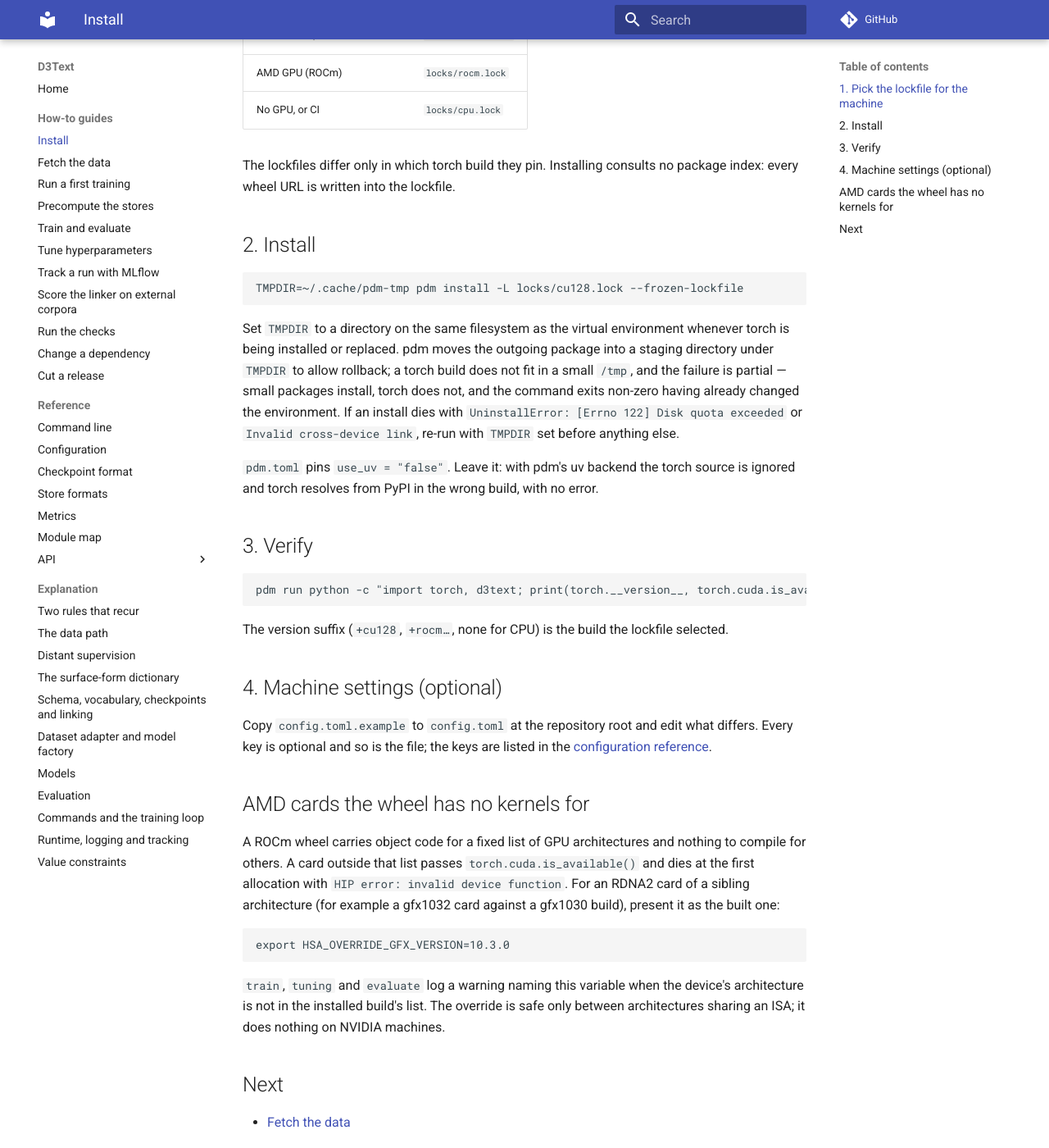
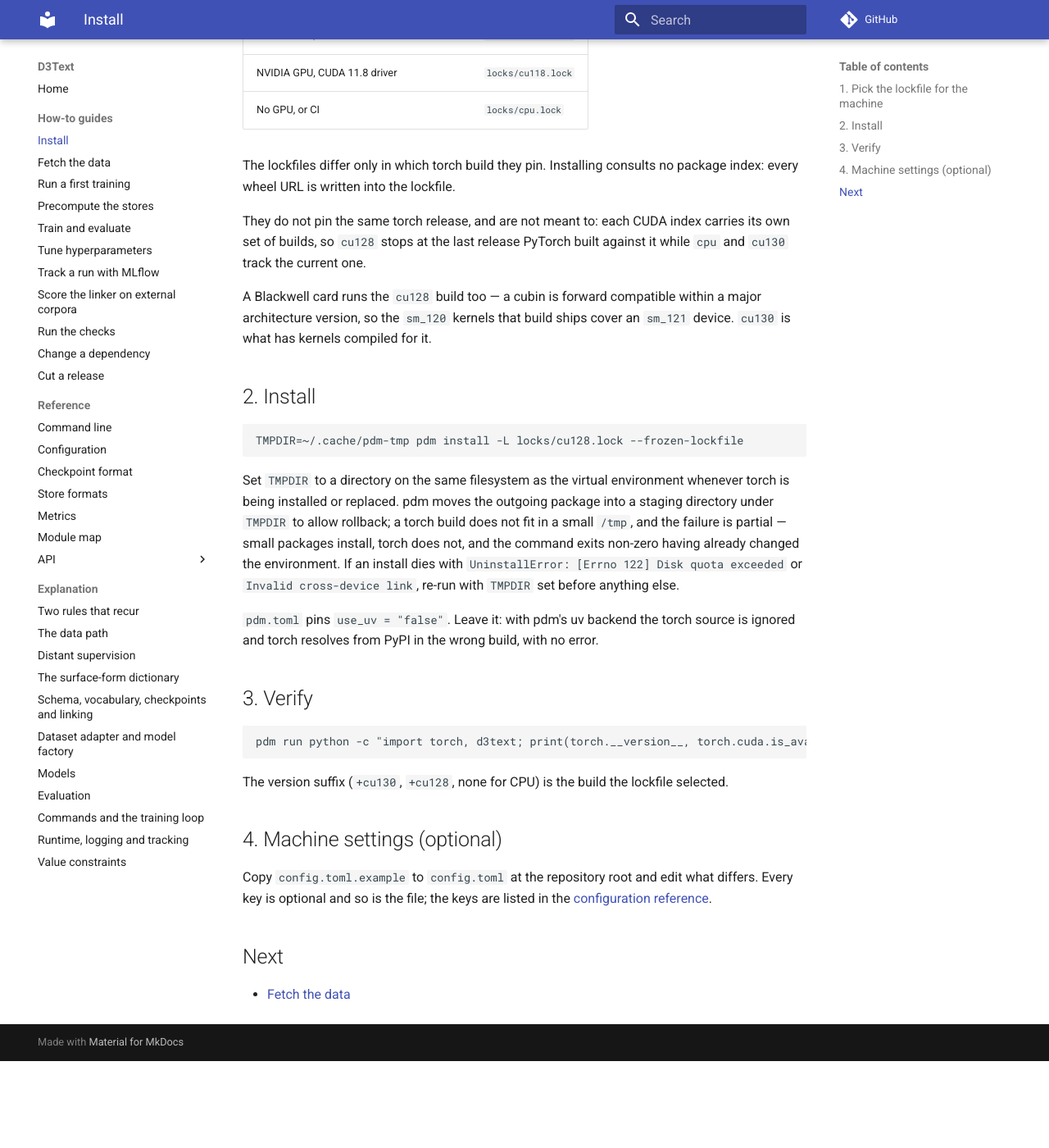
Before and after one commit to manuquadros/d3text, an MkDocs documentation site: the page built from docs/how-to/install.md, in a window 1280 px wide and 1400 px high, scrolled down 434 px. Shown: the whole window at 82% size. Built offline with MkDocs 1.6.1 and Material for MkDocs 9.7.7, drawn with Linux system fonts in a browser that asks for light colours; comment, search, counter and statistics services are not loaded; after the commit the page ends 1728 px from its top, so only the background shows below that; some of the changed text lies outside the part shown.

Commit message:
build: lock a cu130 flavour for Blackwell, retire the ROCm one
The GB10 is compute capability 12.1. The cu128 build ships no sm_121
kernels and runs there only by cubin forward compatibility within the
major architecture version; cu130 has kernels built for it, and carries
torch 2.14.0 where the cu128 index stops at 2.11.0.

ROCm goes because no AMD card is in use, and its pytorch-triton-rocm
extra existed only to lock that flavour. The runtime's HIP handling
stays, still correct for a hand-built environment.

Dropping the extra changed the content hash every lockfile records, so
all four are regenerated.

````diff
--- a/docs/how-to/install.md
+++ b/docs/how-to/install.md
@@ -9,13 +9,21 @@
 
 | Machine | Lockfile |
 | --- | --- |
+| NVIDIA Blackwell (compute capability 12.x) | `locks/cu130.lock` |
 | NVIDIA GPU, recent driver | `locks/cu128.lock` |
 | NVIDIA GPU, CUDA 11.8 driver | `locks/cu118.lock` |
-| AMD GPU (ROCm) | `locks/rocm.lock` |
 | No GPU, or CI | `locks/cpu.lock` |
 
 The lockfiles differ only in which torch build they pin. Installing consults
 no package index: every wheel URL is written into the lockfile.
+
+They do not pin the same torch release, and are not meant to: each CUDA
+index carries its own set of builds, so `cu128` stops at the last release
+PyTorch built against it while `cpu` and `cu130` track the current one.
+
+A Blackwell card runs the `cu128` build too — a cubin is forward compatible
+within a major architecture version, so the `sm_120` kernels that build
+ships cover an `sm_121` device. `cu130` is what has kernels compiled for it.
 
 ## 2. Install
 
@@ -42,7 +50,7 @@
 pdm run python -c "import torch, d3text; print(torch.__version__, torch.cuda.is_available())"
 ```
 
-The version suffix (`+cu128`, `+rocm…`, none for CPU) is the build the
+The version suffix (`+cu130`, `+cu128`, none for CPU) is the build the
 lockfile selected.
 
 ## 4. Machine settings (optional)
@@ -51,24 +59,6 @@
 what differs. Every key is optional and so is the file; the keys are listed
 in the [configuration reference](../reference/configuration.md#machine-settings-configtoml).
 
-## AMD cards the wheel has no kernels for
-
-A ROCm wheel carries object code for a fixed list of GPU architectures and
-nothing to compile for others. A card outside that list passes
-`torch.cuda.is_available()` and dies at the first allocation with
-`HIP error: invalid device function`. For an RDNA2 card of a sibling
-architecture (for example a gfx1032 card against a gfx1030 build), present it
-as the built one:
-
-```bash
-export HSA_OVERRIDE_GFX_VERSION=10.3.0
-```
-
-`train`, `tuning` and `evaluate` log a warning naming this variable when the
-device's architecture is not in the installed build's list. The override is
-safe only between architectures sharing an ISA; it does nothing on NVIDIA
-machines.
-
 ## Next
 
 - [Fetch the data](fetch-the-data.md)
````
Also changed, not shown: README.md (+1 -1 lines), docs/explanation/runtime-and-tracking.md (+1 -1 lines), docs/how-to/change-a-dependency.md (+8 -7 lines), pyproject.toml (+9 -10 lines), 5 other files.
